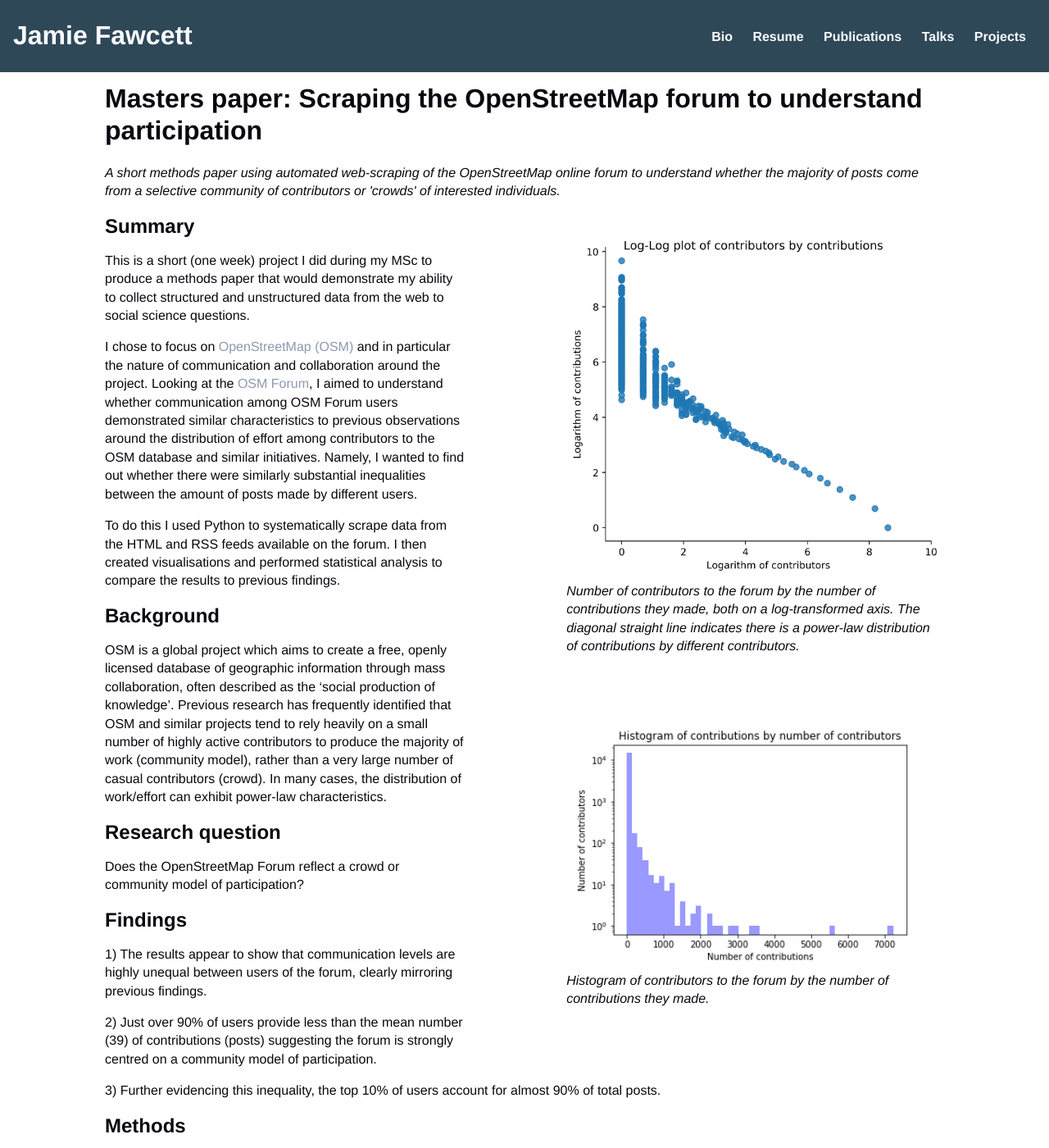
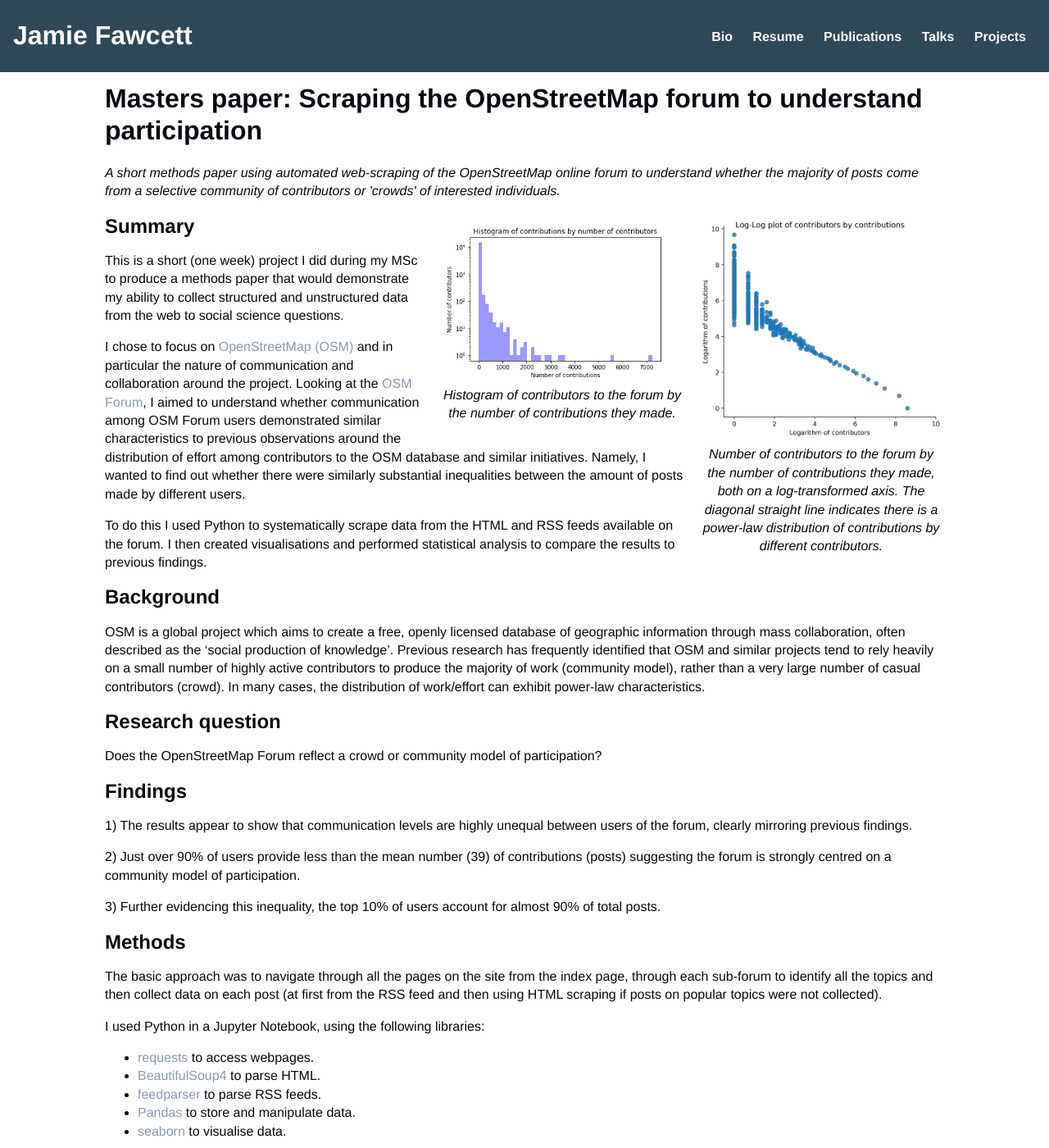
Before and after one commit to JmeF/JmeF.github.io, a Jekyll site: the page built from content/_projects/masters-accessing-data.md, in a window 1280 px wide and 1400 px high. Shown: the whole window at 82% size. Built offline with Jekyll 4.4.1, drawn with Linux system fonts in a browser that asks for light colours; nearby versions of some CDN libraries.

Commit message:
Balance project images with text

```diff
--- a/_sass/general_layout.scss
+++ b/_sass/general_layout.scss
@@ -195,26 +195,42 @@
 
   /* Individual project layouts
   ------------------------------------------------------------------- */
-.project-image{
-  .right{
-    clear:left;
-    float: right;
-  }
-  .left{
-    clear:right;
-    float:left;
+// .project-image{
+//   .right{
+//     clear:left;
+//     float: right;
+//   }
+//   .left{
+//     clear:right;
+//     float:left;
+//   }
+
+//   figure{
+//     max-width: 500px;
+//     min-width: 250px;
+//     margin: 2% 0 5% 12%;
+//     width:45%;
+
+//   }
+//   figcaption{
+//     font-style: italic;
+//     font-size: $font-size-p;
+//   }
+// }
+
+.project-image {
+  figure {
+    float: right;              /* float images to the right */
+    width: 35%;                /* images take up ~1/3 of the page */
+    max-width: 300px;          /* keeps them from being huge */
+    min-width: 200px;          /* stops them from shrinking too much */
+    margin: 0 0 1rem 1rem;     /* space between image and text */
   }
 
-  figure{
-    max-width: 500px;
-    min-width: 250px;
-    margin: 2% 0 5% 12%;
-    width:45%;
-
-  }
-  figcaption{
+  figcaption {
     font-style: italic;
     font-size: $font-size-p;
+    text-align: center;        /* optional, looks nicer under images */
   }
 }
 
```
